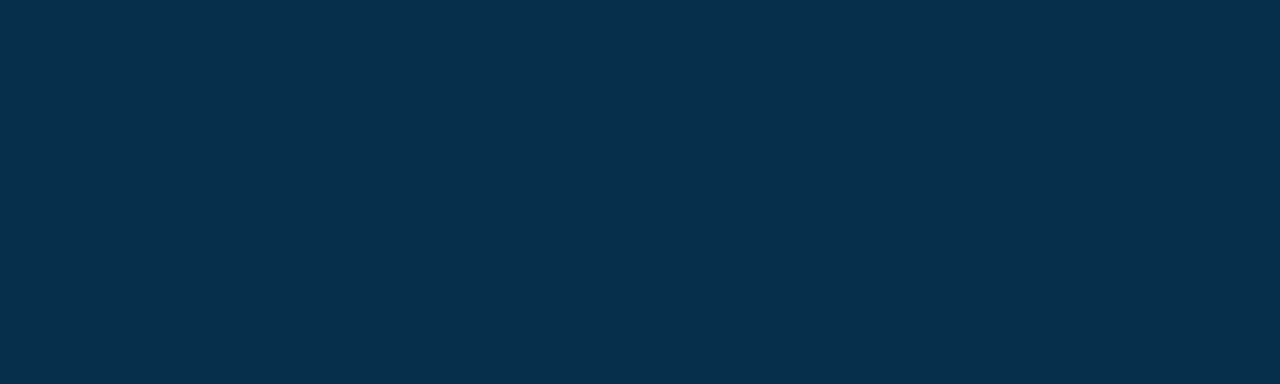
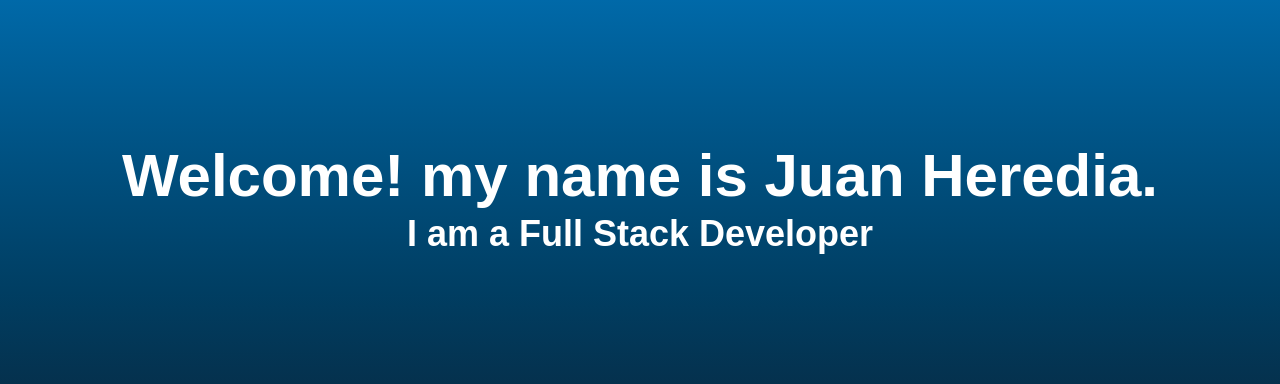
Before and after one commit to ChristmasLover12345/portfolio-site, a Next.js app: page / in a window 1280 px wide. Shown: the top 384 px of the page. Built offline with nearby package versions, Linux system fonts and the light colour scheme.

Commit message:
testing animation

```diff
--- a/src/Components/HeroNameComponent.tsx
+++ b/src/Components/HeroNameComponent.tsx
@@ -1,10 +1,27 @@
 'use client'
 
+import { motion } from 'framer-motion'
 import React from 'react'
 
 const HeroNameComponent = () => {
   return (
-    <div>HeroNameComponent</div>
+
+
+
+    <div className='w-full h-[400px] bg-gradient-to-b from-sky-700 to-sky-950 flex flex-col justify-center items-center text-white p-4 '>
+
+
+      <motion.div initial={{ opacity: 0, y: 30}} animate={{opacity: 1, y:0}} transition={{duration: 1}} className='w-full h-full flex flex-col justify-center items-center'>
+
+            <h3 className='text-4xl md:text-6xl font-bold'>Welcome! my name is Juan Heredia.</h3>
+            <h1 className='text-2xl md:text-4xl font-bold mt-2'>I am a Full Stack Developer</h1>
+
+      </motion.div>
+
+
+
+
+    </div>
   )
 }
 
--- a/src/app/page.tsx
+++ b/src/app/page.tsx
@@ -1,3 +1,4 @@
+import HeroNameComponent from "@/Components/HeroNameComponent";
 
 
 
@@ -5,10 +6,10 @@
 export default function Home() {
   return (
 
-    <div className="min-h-screen min-w-screen bg-sky-950 flex flex-col items-center justify-center p-4">
+    <div className="min-h-screen min-w-screen bg-sky-950 flex flex-col ">
 
 
-
+    <HeroNameComponent />
 
 
 
```
Also changed, not shown: package.json (+7 -6 lines), 1 other file (tests, documents, lock files or other folders).
